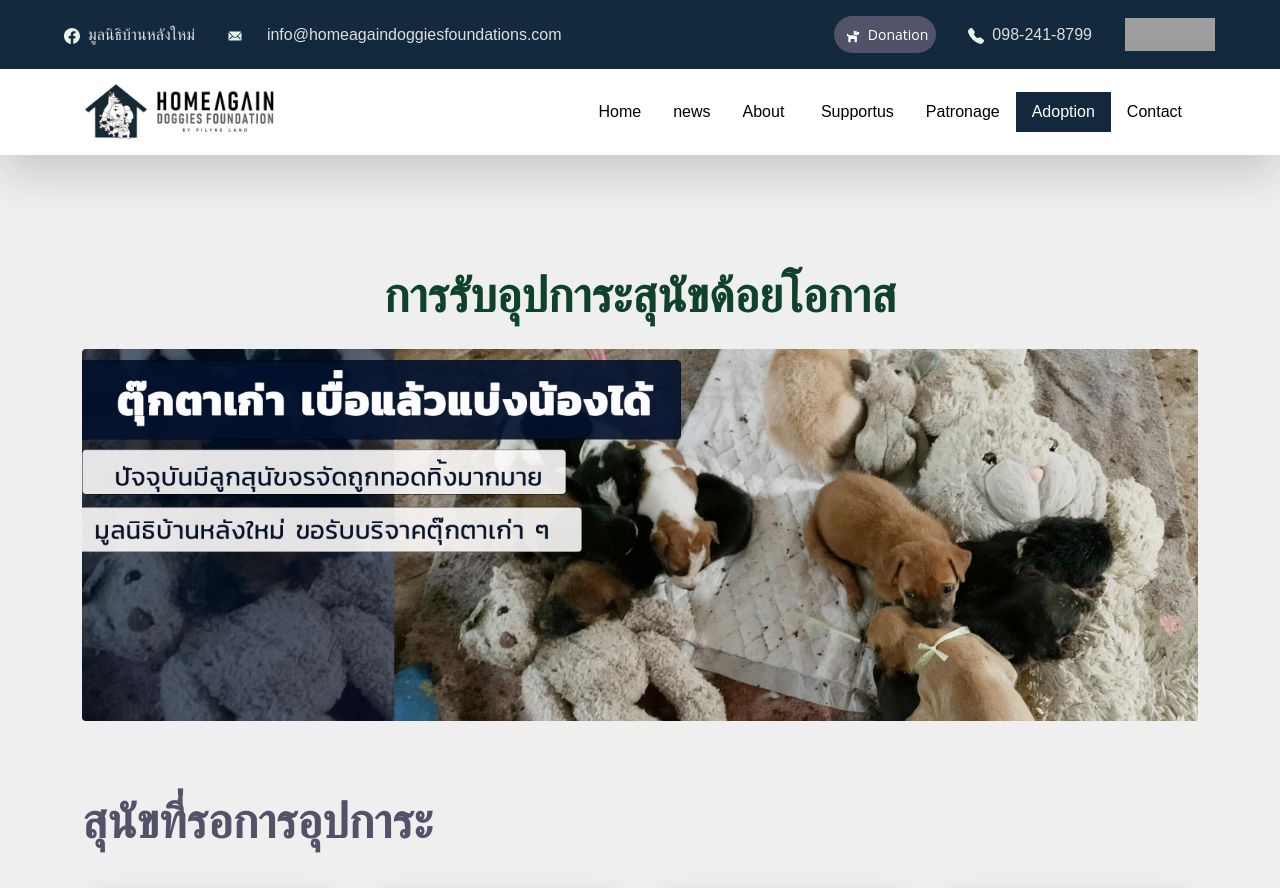
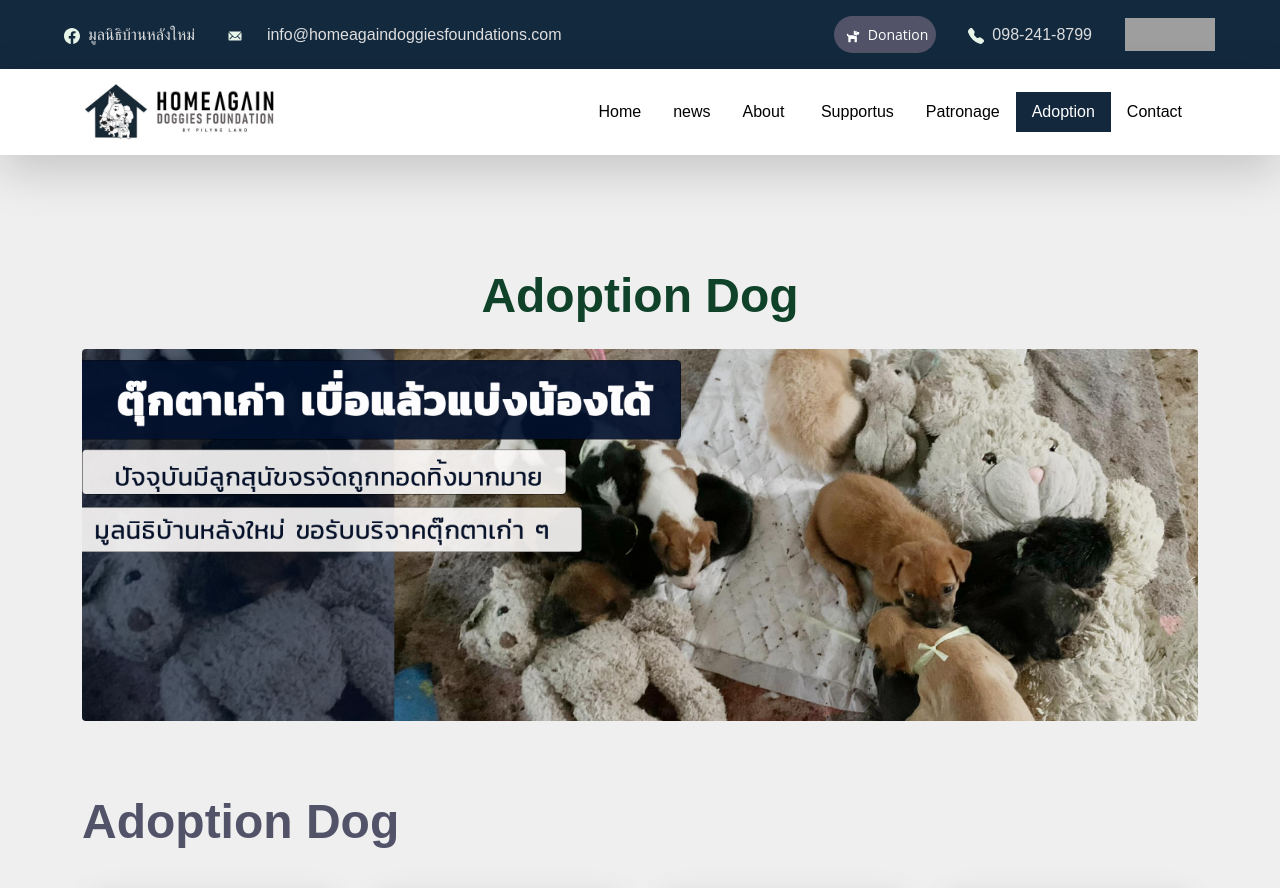
Before and after one commit to MEE-POONG/Homeagain, a Next.js app: page /adoption in a window 1280 px wide. Shown: the top 888 px of the page. Built offline with nearby package versions, Linux system fonts and the light colour scheme; grey boxes are pictures that could not be loaded; a web font is replaced by a local one.

Commit message:
adop-poi

```diff
--- a/src/pages/adoption/index.tsx
+++ b/src/pages/adoption/index.tsx
@@ -1,8 +1,25 @@
 import { Button, Card } from "react-bootstrap";
 import LayOut from '../../../components/LayOut';
 import { dogDetail } from "../../../data/dataTest";
+import { LanguageContext } from "@components/LanguageContext";
+import { useContext } from "react";
+
+interface DogDetail {
+    id: string;
+    image: string;
+    dogName: string;
+    character: string;
+    sex: string;
+    dateofbirth?: string;
+    old: string;
+    story: string;
+    dateCome?: string;
+}
 
 export default function AdoptionPage() {
+    const { currentLanguage } = useContext(LanguageContext);
+    let myDogDetail: DogDetail[] = dogDetail.filter(dog => dog.language === currentLanguage);
+
     return (
         <>
             <LayOut>
@@ -10,12 +27,20 @@ export default function AdoptionPage() {
                 <div className="adoption-page container-fluid py-5 fade-in" data-wow-delay="0.1s">
                     <div className=" container text-center py-3 mb-5 mt-5">
                         <div className="mb-5">
-                            <h3 className="display-5 mb-4">การรับอุปการะสุนัขด้อยโอกาส</h3>
+                            <h3 className="display-5 mb-4">
+                                {currentLanguage === "EN"
+                                    ? "Adoption Dog"
+                                    : "การรับอุปการะสุนัขด้อยโอกาส"}
+                            </h3>
                             <img src="/images/1.jpeg" alt="" className="w-100 rounded-3" />
                         </div>
 
                         <div className="row align-content-around">
-                            <p className="display-5 text-start py-4">สุนัขที่รอการอุปการะ</p>
+                            <p className="display-5 text-start py-4">
+                                {currentLanguage === "EN"
+                                    ? "Adoption Dog"
+                                    : "สุนัขที่รอรับการอุปการะ"}
+                            </p>
                             {dogDetail.map((item) => (
                                 <div key={item.id} className="col-lg-3 mb-4 d-flex d-sm-flex justify-content-between">
                                     <Card style={{ width: '15rem' }}>
```
